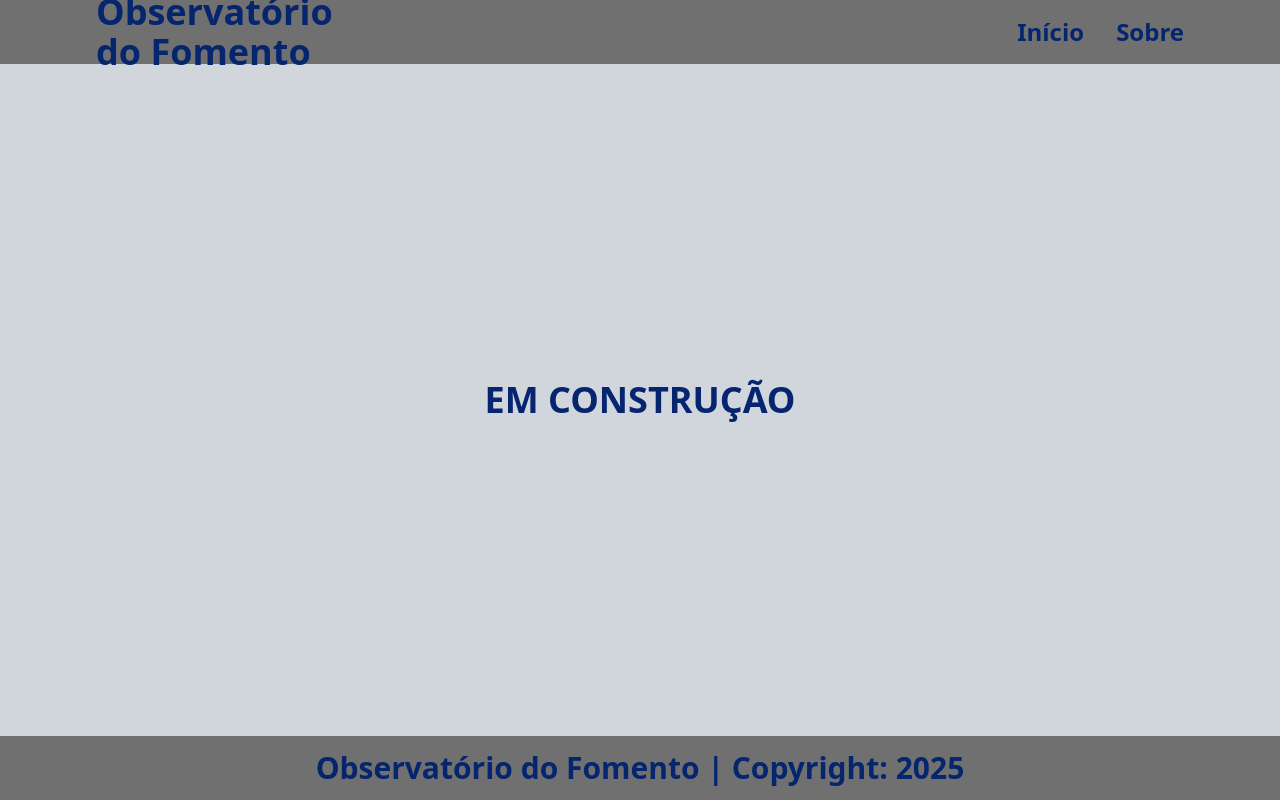
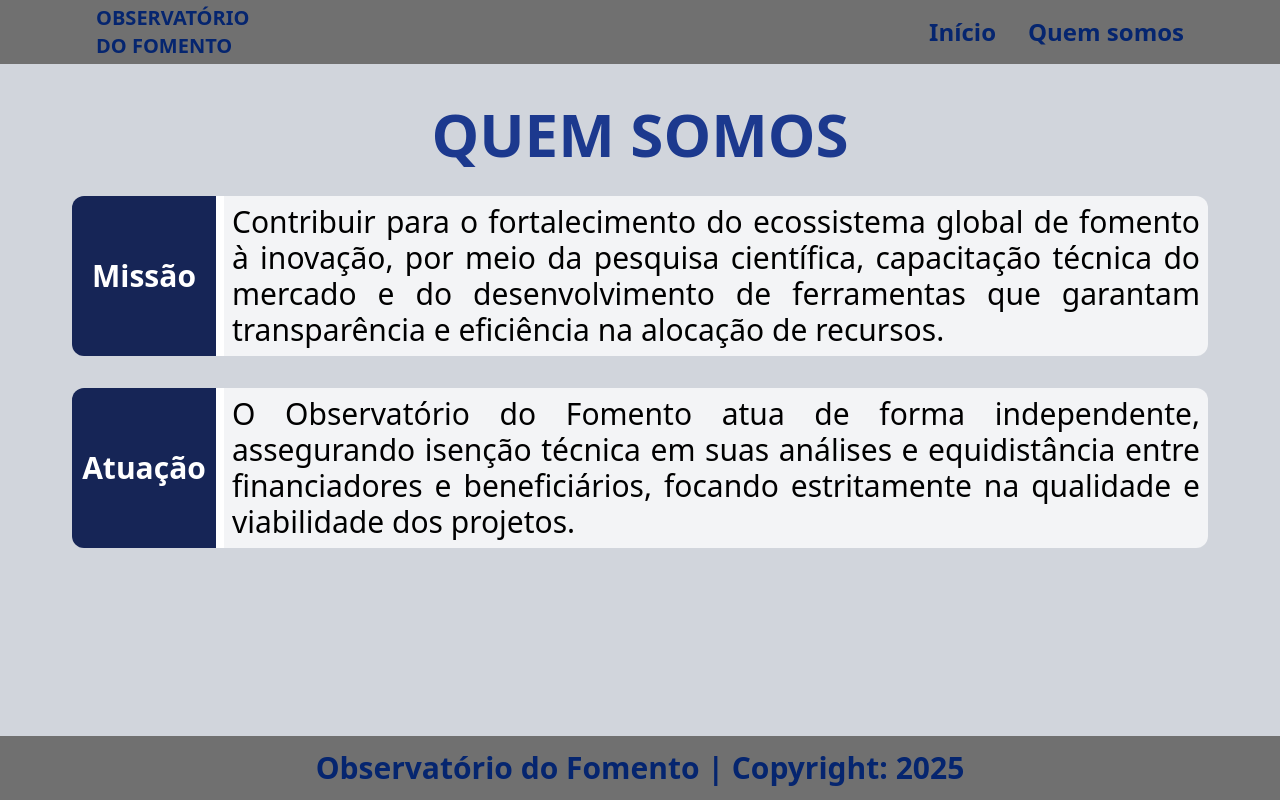
Before and after one commit to oFurabio/Observatorio, a React (Vite) app: page /sobre in a window 1280 px wide. Built offline with nearby package versions, Linux system fonts and the light colour scheme.

Commit message:
Página Sobre feita

```diff
--- a/src/components/navbar/Navbar.tsx
+++ b/src/components/navbar/Navbar.tsx
@@ -25,10 +25,12 @@ function Navbar() {
       <div className="flex items-center justify-between h-[8vh] px-8 md:px-16 lg:px-20 xl:px-24 2xl:px-28">
         <Link
           to="/home"
-          className="flex flex-col text-2xl md:text-4xl font-bold"
+          className="flex flex-col text-xl md:text-3xl font-bold"
         >
-          <p>Observatório</p>
-          <p>do Fomento</p>
+          <h1 className="md:hover:scale-105 md:duration-150 uppercase">
+            Observatório
+            <span className="flex justify-start">do Fomento</span>
+          </h1>
         </Link>
 
         <ul className="hidden md:flex text-xl md:text-2xl font-black gap-8">
@@ -36,7 +38,7 @@ function Navbar() {
             <Link to="/home">Início</Link>
           </li>
           <li className={underlineTransitory}>
-            <Link to="/sobre">Sobre</Link>
+            <Link to="/sobre">Quem somos</Link>
           </li>
         </ul>
 
@@ -72,7 +74,7 @@ function Navbar() {
         </li>
         <li>
           <Link to="/sobre" onClick={() => setOpen(false)}>
-            Sobre
+            Quem somos
           </Link>
         </li>
       </ul>
--- a/src/pages/sobre/Sobre.tsx
+++ b/src/pages/sobre/Sobre.tsx
@@ -1,13 +1,35 @@
 function Sobre() {
-    return (
-        <>
-        <div className="bg-gray-300 flex justify-center min-h-[84vh]">
-            <div className="flex items-center">
-                <h1 className="text-2xl md:text-4xl font-bold text-[#05256F]">EM CONSTRUÇÃO</h1>
-            </div>
+  const contentContainer = `flex flex-col md:flex-row gap-2 bg-white rounded-2xl mx-8 text-2xl md:mx-16 md:text-3xl`;
+  const contentHeader = `bg-blue-950 text-white rounded-t-xl md:rounded-r-none md:rounded-l-xl p-2 flex items-center justify-center md:min-w-36 font-bold`;
+  const contentText = `bg-gray-100 rounded-b-xl md:rounded-l-none md:rounded-r-xl p-2 text-center md:text-justify`;
+
+  return (
+    <div className="bg-gray-300 min-h-[84vh] p-2">
+      <div className="flex flex-col gap-8 items-center">
+        <h1 className="mt-8 text-4xl md:text-6xl font-black text-blue-900">QUEM SOMOS</h1>
+
+        <div className={contentContainer}>
+          <h2 className={contentHeader}>Missão</h2>
+          <p className={contentText}>
+            Contribuir para o fortalecimento do ecossistema global de fomento à
+            inovação, por meio da pesquisa científica, capacitação técnica do
+            mercado e do desenvolvimento de ferramentas que garantam
+            transparência e eficiência na alocação de recursos.
+          </p>
         </div>
-        </>
-    );
+
+        <div className={contentContainer}>
+          <h2 className={contentHeader}>Atuação</h2>
+          <p className={contentText}>
+            O Observatório do Fomento atua de forma independente, assegurando
+            isenção técnica em suas análises e equidistância entre financiadores
+            e beneficiários, focando estritamente na qualidade e viabilidade dos
+            projetos.
+          </p>
+        </div>
+      </div>
+    </div>
+  );
 }
 
 export default Sobre;
```
